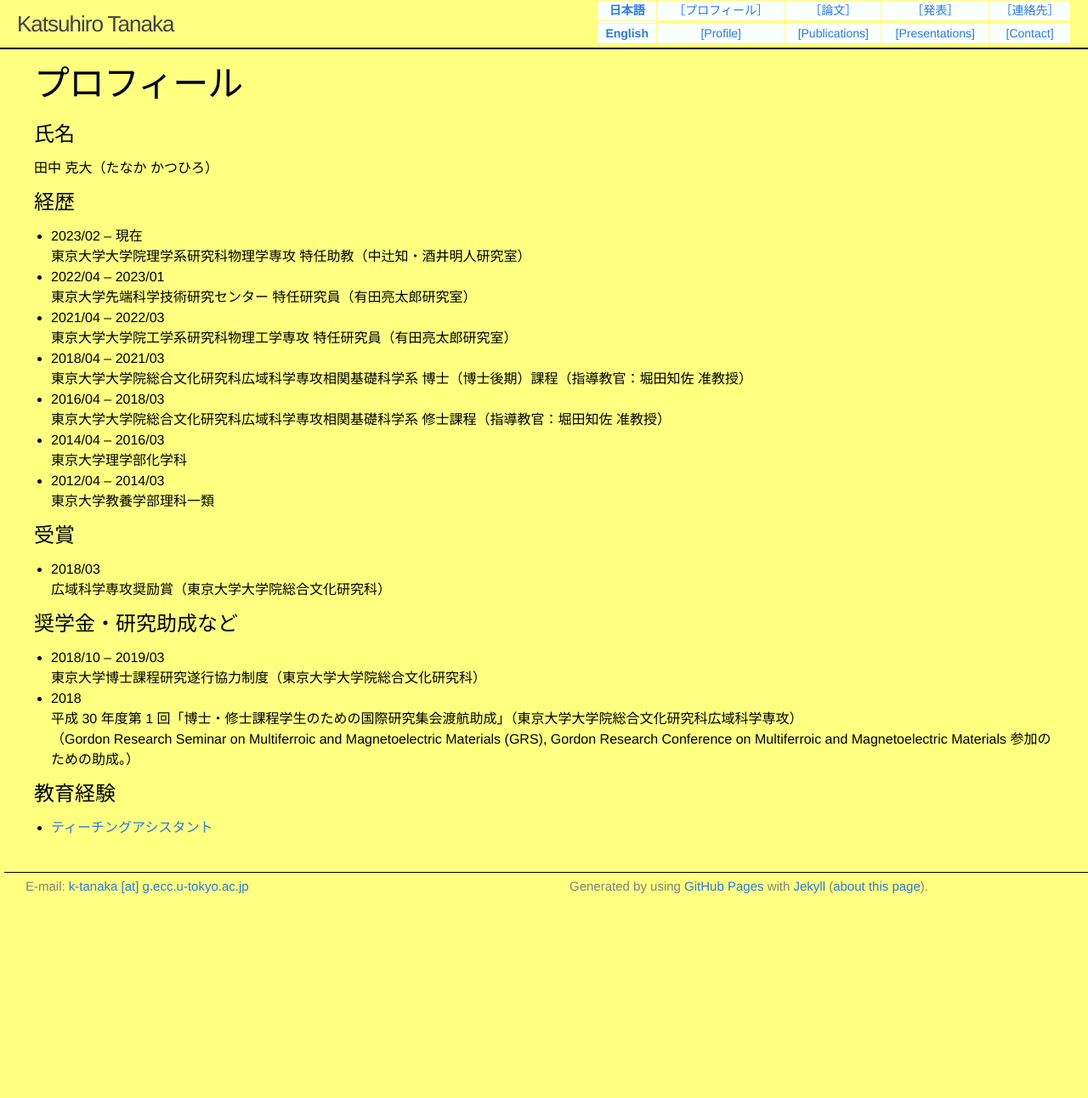
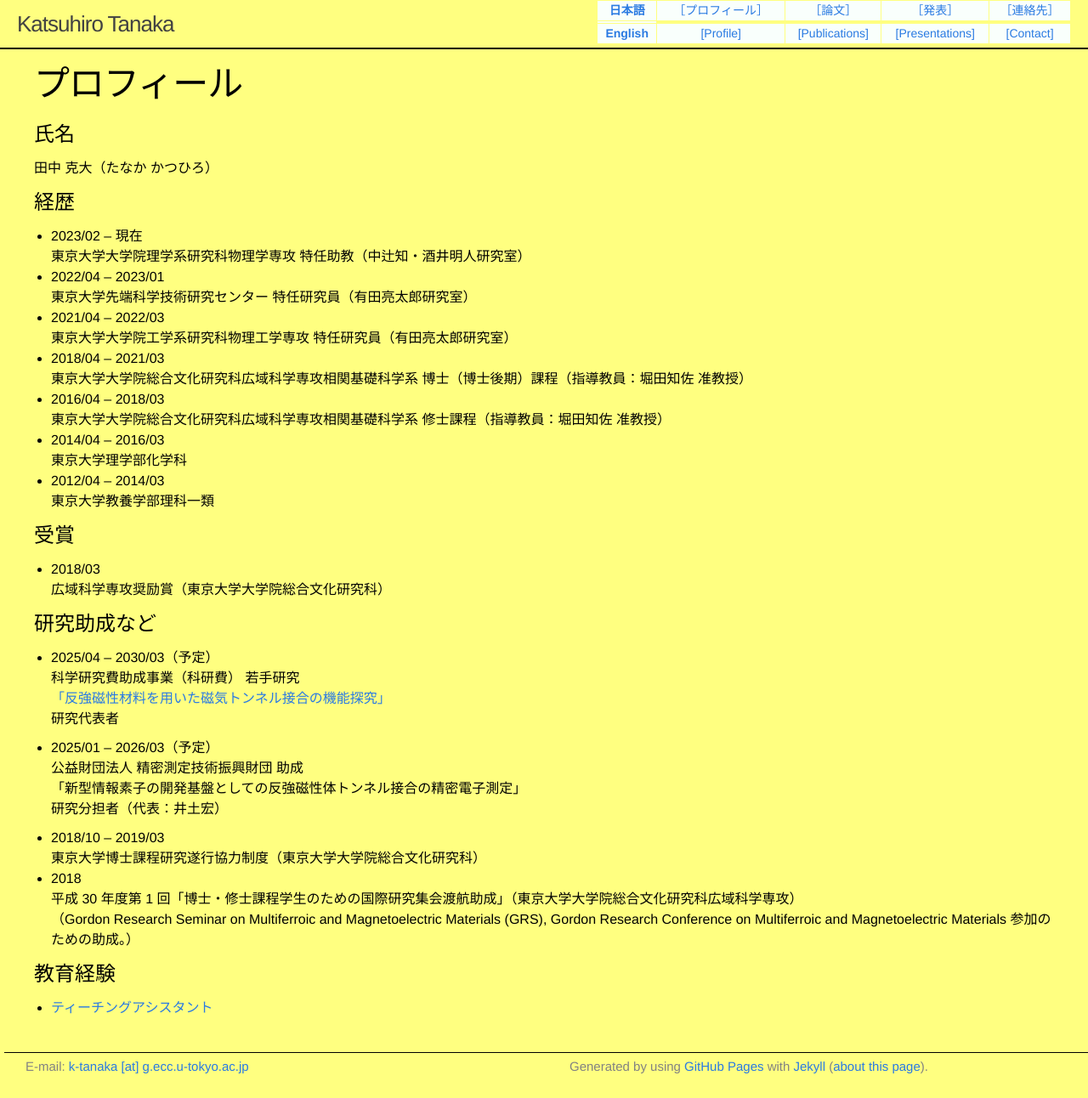
Before and after one commit to katsu-tanaka/katsu-tanaka.github.io, a Jekyll site: the page built from ja/about_j.md, in a window 1280 px wide. Shown: the whole page at 85% size. Built offline with Jekyll 4.4.1, drawn with Linux system fonts in a browser that asks for light colours; before the commit the page ends 1080 px from its top, so only the background shows below that.

Commit message:
Update about_j.md

```diff
--- a/ja/about_j.md
+++ b/ja/about_j.md
@@ -13,9 +13,9 @@ title: プロフィール
 - 2021/04 -- 2022/03
   東京大学大学院工学系研究科物理工学専攻 特任研究員（有田亮太郎研究室）
 - 2018/04 -- 2021/03
-  東京大学大学院総合文化研究科広域科学専攻相関基礎科学系 博士（博士後期）課程（指導教官：堀田知佐 准教授）
+  東京大学大学院総合文化研究科広域科学専攻相関基礎科学系 博士（博士後期）課程（指導教員：堀田知佐 准教授）
 - 2016/04 -- 2018/03
-  東京大学大学院総合文化研究科広域科学専攻相関基礎科学系 修士課程（指導教官：堀田知佐 准教授）
+  東京大学大学院総合文化研究科広域科学専攻相関基礎科学系 修士課程（指導教員：堀田知佐 准教授）
 - 2014/04 -- 2016/03
   東京大学理学部化学科
 - 2012/04 -- 2014/03
@@ -26,7 +26,17 @@ title: プロフィール
   広域科学専攻奨励賞（東京大学大学院総合文化研究科）
 
 
-# 奨学金・研究助成など
+# 研究助成など
+- 2025/04 -- 2030/03（予定）
+  科学研究費助成事業（科研費） 若手研究
+  [「反強磁性材料を用いた磁気トンネル接合の機能探究」](https://kaken.nii.ac.jp/ja/grant/KAKENHI-PROJECT-25K17935/){:target="_blank"}
+  研究代表者
+
+- 2025/01 -- 2026/03（予定）
+  公益財団法人 精密測定技術振興財団 助成
+  「新型情報素子の開発基盤としての反強磁性体トンネル接合の精密電子測定」
+  研究分担者（代表：井土宏）
+
 - 2018/10 -- 2019/03
   東京大学博士課程研究遂行協力制度（東京大学大学院総合文化研究科）
 - 2018
```
